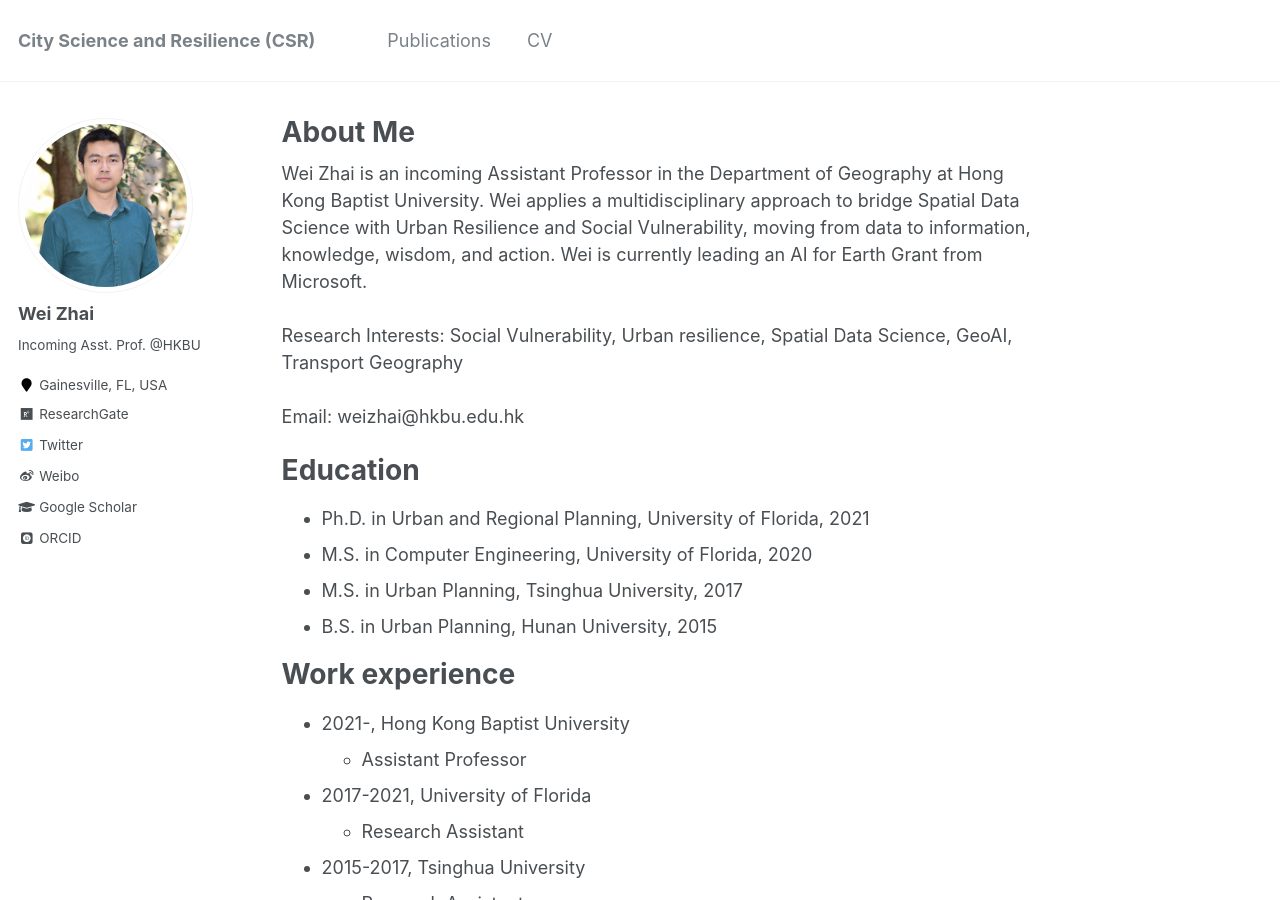
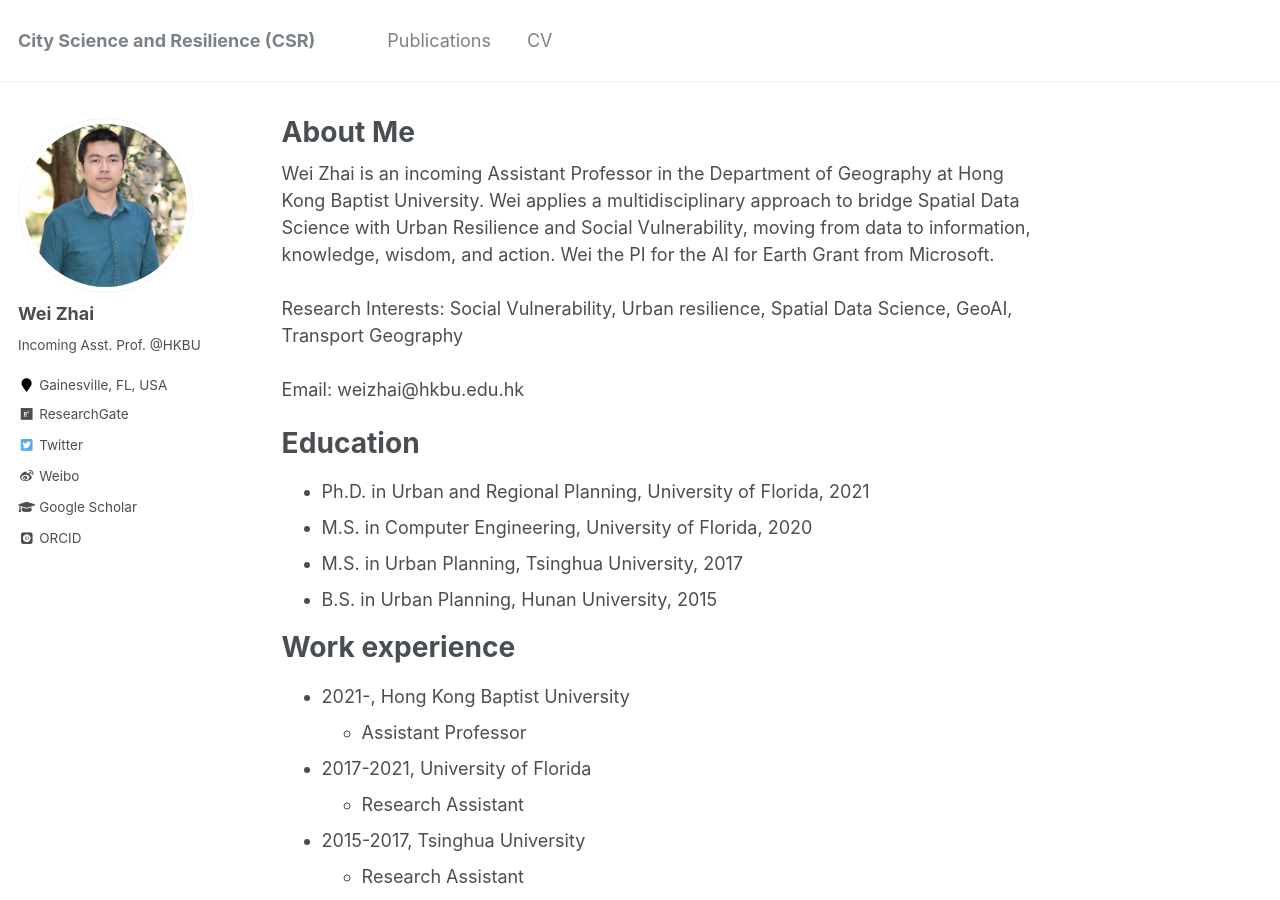
Before and after one commit to skywalkerzhai/weizhai.github.io, a Jekyll site: the page built from _pages/about.md, in a window 1280 px wide and 900 px high. Built offline with Jekyll 4.4.1, drawn with Linux system fonts in a browser that asks for light colours; some web fonts are replaced.

Commit message:
Update about.md

```diff
--- a/_pages/about.md
+++ b/_pages/about.md
@@ -8,7 +8,7 @@
   - /about.html
 ---
 
-Wei Zhai is an incoming Assistant Professor in the Department of Geography at Hong Kong Baptist University. Wei  applies a multidisciplinary approach to bridge Spatial Data Science with Urban Resilience and Social Vulnerability, moving from data to information, knowledge, wisdom, and action. Wei is currently leading an AI for Earth Grant from Microsoft.
+Wei Zhai is an incoming Assistant Professor in the Department of Geography at Hong Kong Baptist University. Wei  applies a multidisciplinary approach to bridge Spatial Data Science with Urban Resilience and Social Vulnerability, moving from data to information, knowledge, wisdom, and action. Wei the PI for the AI for Earth Grant from Microsoft.
 <br/><br/>
 Research Interests: Social Vulnerability, Urban resilience, Spatial Data Science, GeoAI, Transport Geography
 <br/><br/>
```
